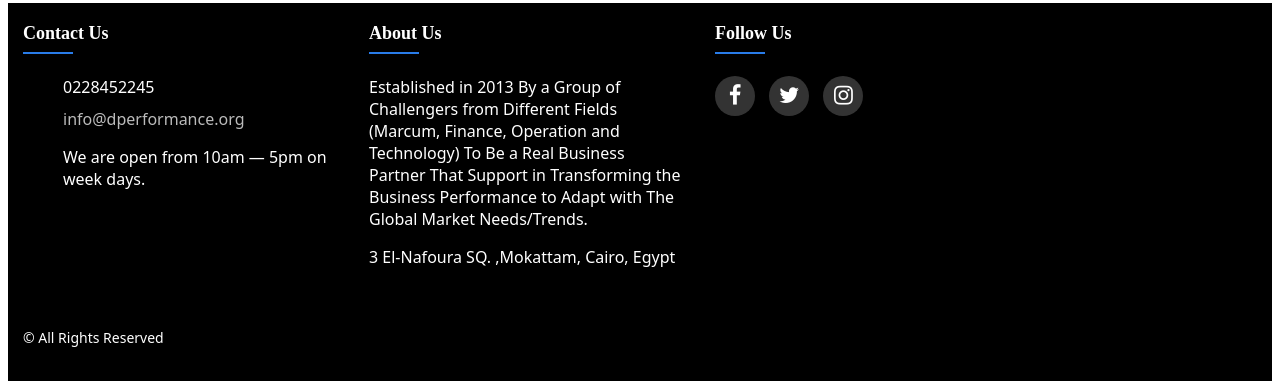
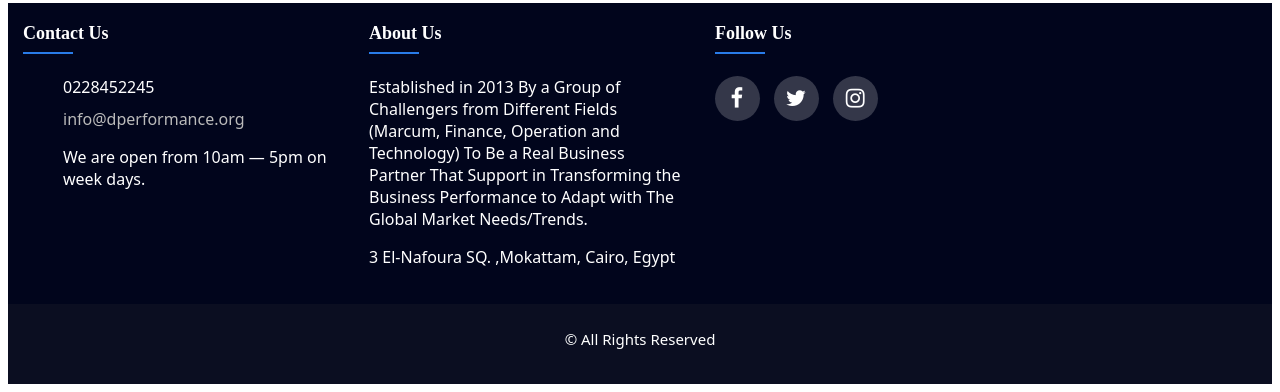
Before and after one commit to limitlesssolly/CarManagings, a PHP site: page /Views/Pages/index.php in a window 1280 px wide. Shown: the part 1650-2042 px from the top of the page. Run offline with PHP 8.4, Linux system fonts and the light colour scheme.

Commit message:
Update footer2.css

```diff
--- a/Public/CSS/footer2.css
+++ b/Public/CSS/footer2.css
@@ -1,7 +1,7 @@
 /* footer */
 
 .fcontainer {
-    background-color: #000000;
+    background-color: rgb(1, 5, 28);
     margin: auto;
 }
 
@@ -110,3 +110,41 @@ margin-top: 8px;
 
     color: rgb(41, 124, 233);
 }
+
+/* footer edit css */
+.f-col .social-links a {
+    display: inline-block;
+    height: 45px;
+    width: 45px;
+    background-color: rgba(255, 255, 255, 0.2);
+    margin: 0 10px 10px 0;
+    text-align: center;
+    border-radius: 50%;
+    color: #ffffff;
+    transition: all 0.5s ease;
+}
+
+.f-col .social-links a:hover {
+    color: #24262b;
+    background-color: #ffffff;
+}
+
+.f-col .social-links a p {
+    padding: 10px;
+}
+
+.social-links a i{
+
+margin-top: 11px;
+margin-left: -1.5px;
+}
+
+#rights{
+    width: 100%;
+    background-color: rgba(54, 54, 55, 0.199);
+    text-align: center;
+}
+#rights p{
+    font-weight: 400;
+    font-size: 15px;
+}
```
